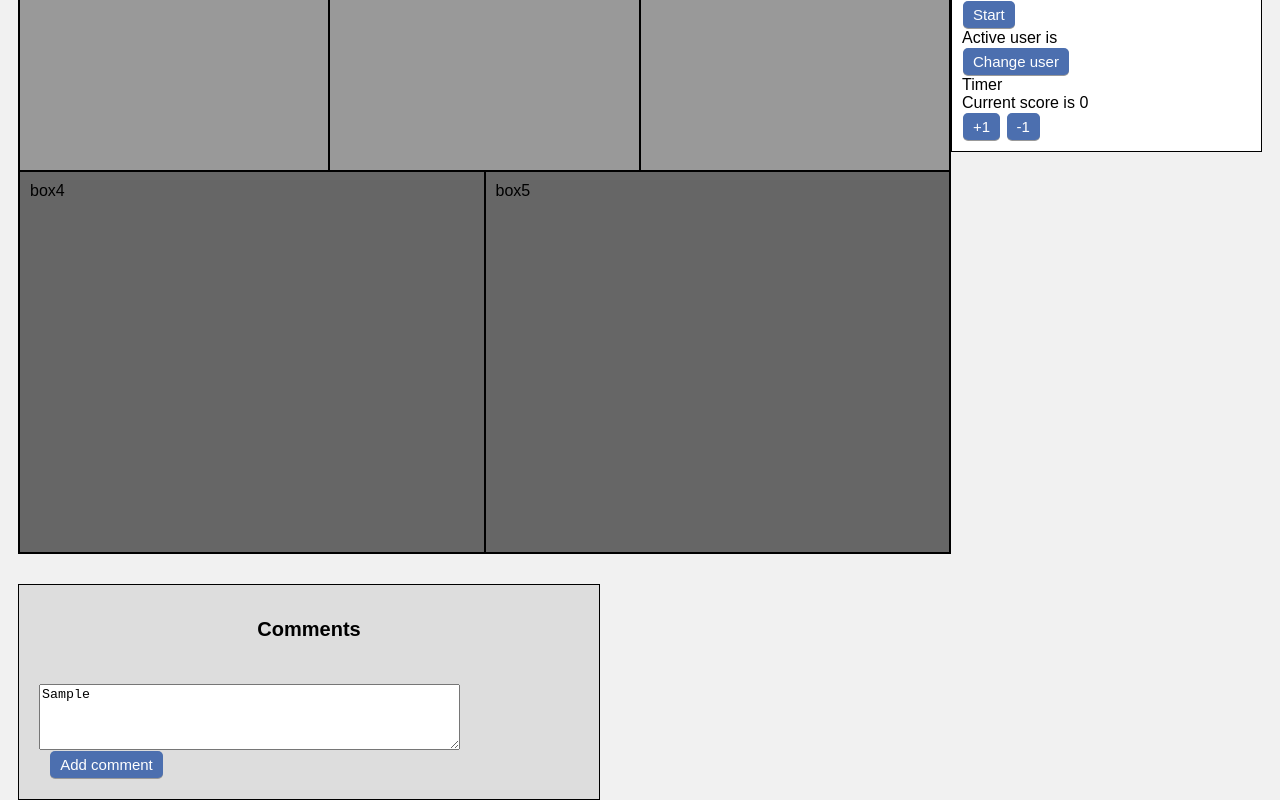
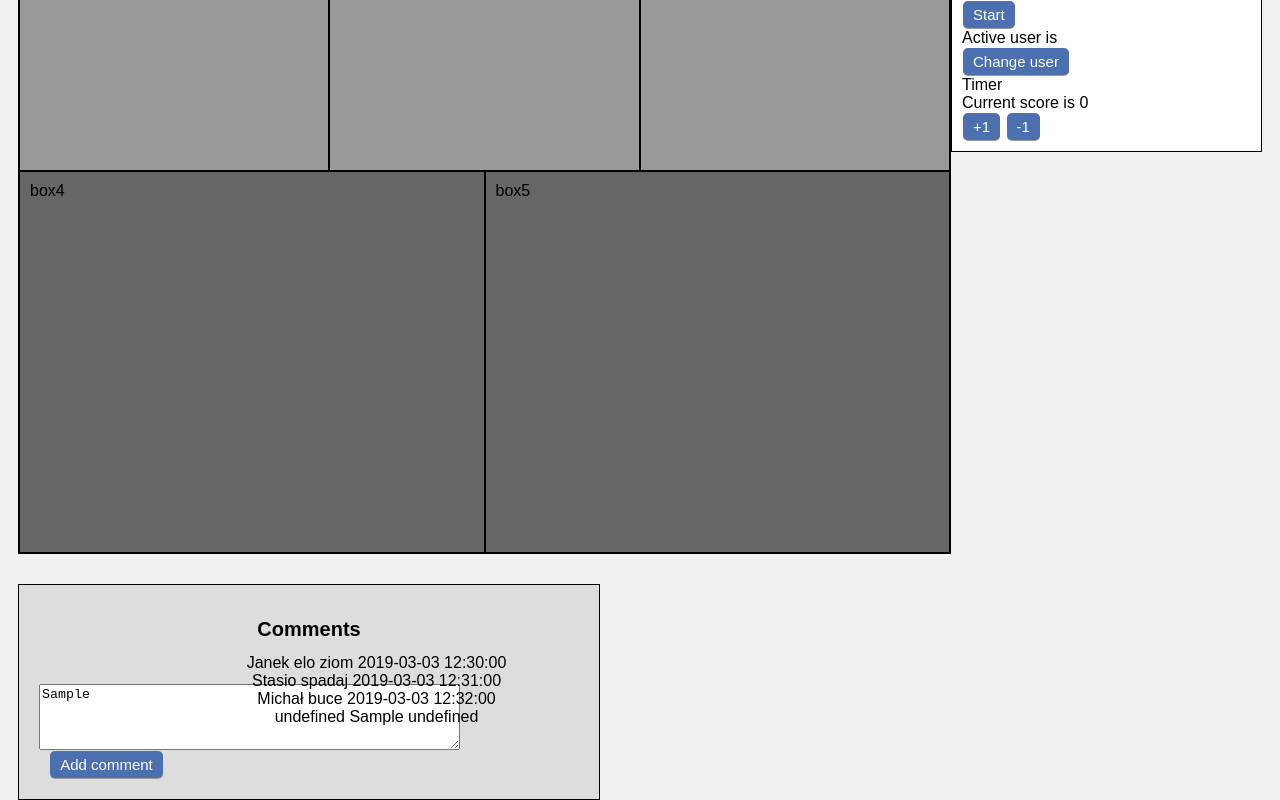
Before and after one commit to kamilakli/connect3, a website: page index.html in a window 1280 px wide. Both pictures are taken after typing "Sample" into the empty fields and a click on the button "Add comment". Shown: the part 324-1124 px from the top of the page. Drawn offline with Linux system fonts and the light colour scheme.

Commit message:
comment section

```diff
--- a/comments.js
+++ b/comments.js
@@ -0,0 +1,42 @@
+const comments = [
+    {
+        user: "Janek",
+        text: "elo ziom",
+        date: "2019-03-03 12:30:00"
+    },
+    {
+        user: "Stasio",
+        text: "spadaj",
+        date: "2019-03-03 12:31:00",
+    },
+    {
+        user: "Michał",
+        text: "buce",
+        date: "2019-03-03 12:32:00"
+    }
+];
+
+function updateComment () {
+comments.forEach ((comment) =>{addComment(comment)
+});
+};
+
+ function addComment(comment) {
+    let newComment = document.createElement("div");
+    let textValue = document.createTextNode(comment.user + " " + comment.text + " " + comment.date);
+    newComment.appendChild(textValue);
+    document.getElementById("displayComments").appendChild(newComment);
+    console.log("hello");
+ };
+ function readInput () {
+ const textInput = () => document.getElementById("writeComment").value;
+ console.log(textInput());
+ var newComment = {
+     text: textInput()
+ };
+ comments.push(newComment);
+ console.log(comments);
+ document.getElementById("displayComments").innerHTML="";
+ updateComment();
+
+ };
--- a/index.html
+++ b/index.html
@@ -3,7 +3,7 @@
         <title>Hej kamila</title>
         <link rel="stylesheet" type="text/css" href="style.css">
         <script src="script.js"></script>
-        <script src="comments.js"></script>
+
     </head>
 
     <body>
@@ -49,13 +49,17 @@
 
     <div class = "comments"><h1>Comments</h1>
         <div class ="text">
-            <textarea class ="textArea" rows="4" cols="50" placeholder="elo pisz"></textarea>
-            <button onclick ="()" class="specialButton">Add comment</button>
+            <textarea id="writeComment" class ="textArea" rows="4" cols="50" placeholder="elo pisz"></textarea>
+            <button onclick="readInput()" class="specialButton">Add comment</button>
         </div>
+        <div class="commentSection" id="displayComments">
+    </div>
+
+
 
     </div>
 
-
+    <script src="comments.js"></script>
     </body>
 
 </html>
```
